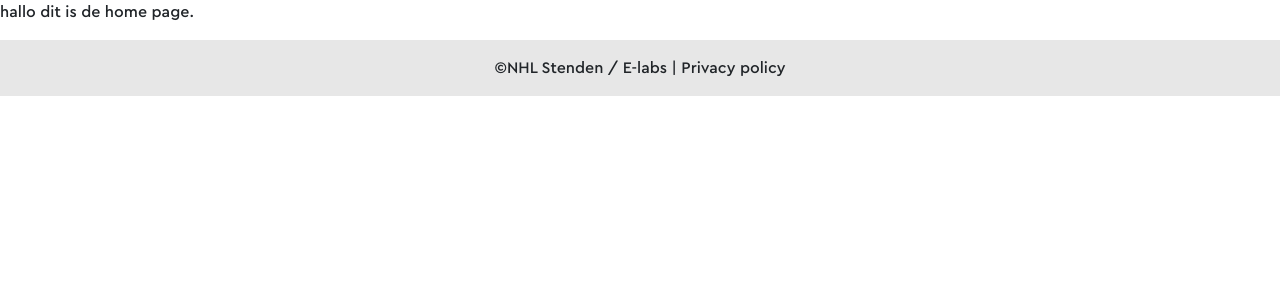
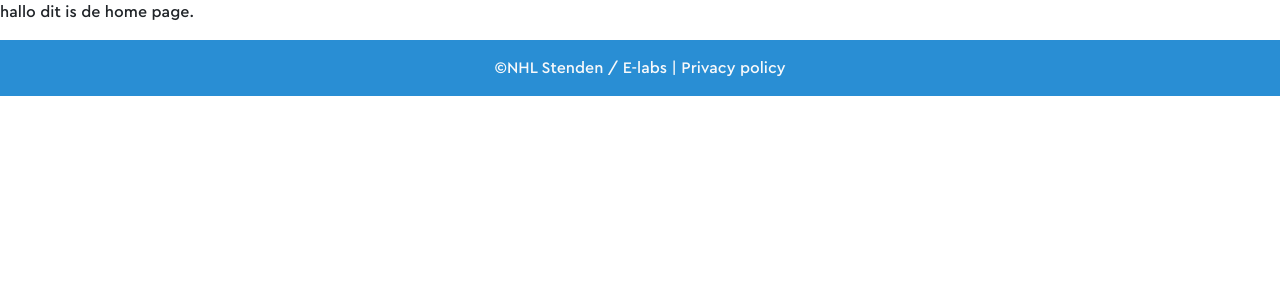
Before and after one commit to NHLstenden-emmen/E-Labs, a PHP site: template pages/home.php in a window 1280 px wide. Shown: the top 300 px of the page. Run offline with PHP 8.4, Linux system fonts and the light colour scheme; the template is opened without the code that fills it, so the values that code supplies are empty.

Commit message:
footer-color aangepast
.

```diff
--- a/css/main/footer.css
+++ b/css/main/footer.css
@@ -1,3 +1,3 @@
 .page-footer{
-	background-color: #e7e7e7; !important
+	background-color: #298ed4; !important
 }
--- a/inc/footer.php
+++ b/inc/footer.php
@@ -1,5 +1,5 @@
 <footer class="page-footer">
- <div class="footer-copyright text-center py-3">©NHL Stenden / E-labs | Privacy policy
+ <div class="footer-copyright text-center text-light py-3">©NHL Stenden / E-labs | Privacy policy
   </div>
  </footer>
 	</body>
```
